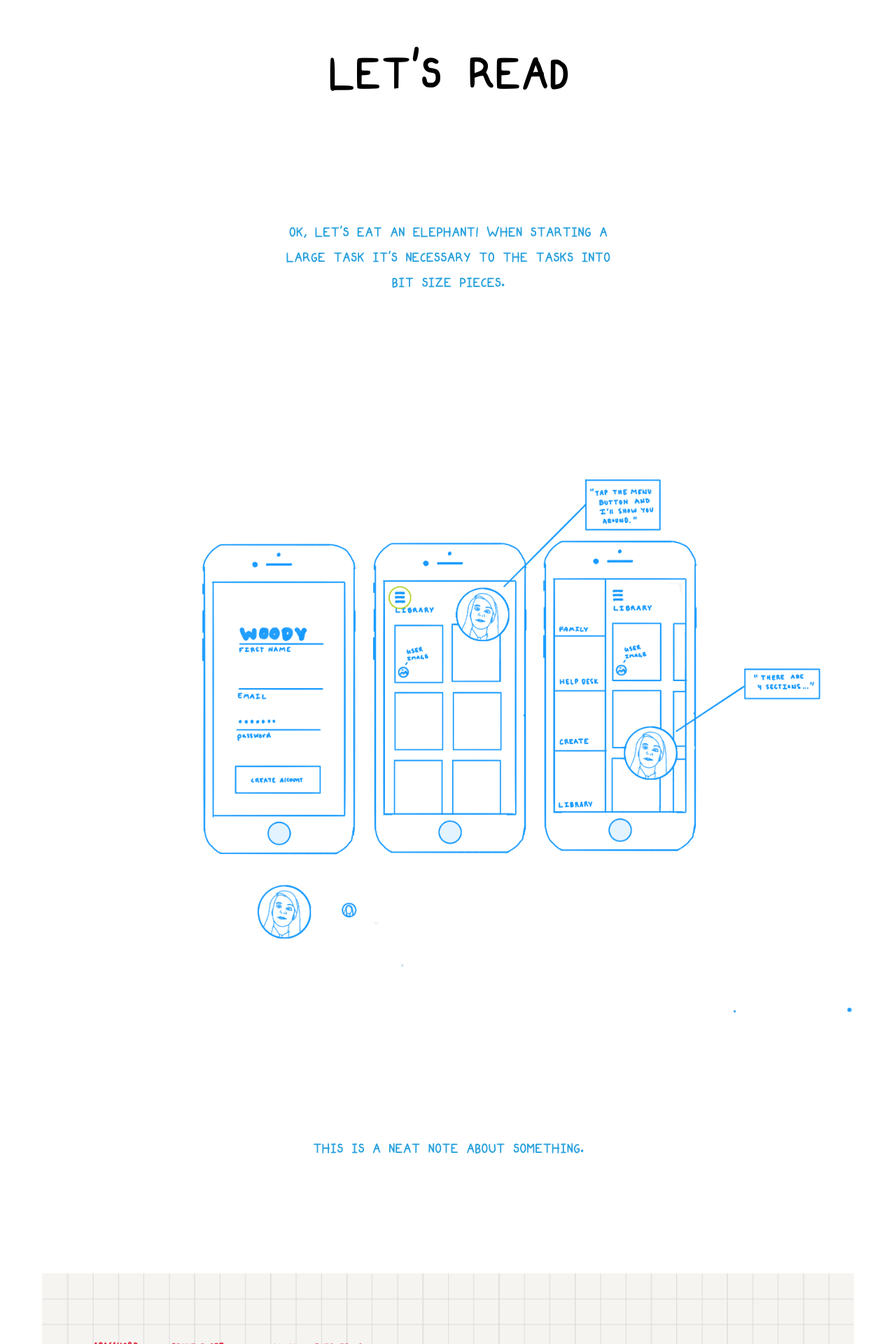
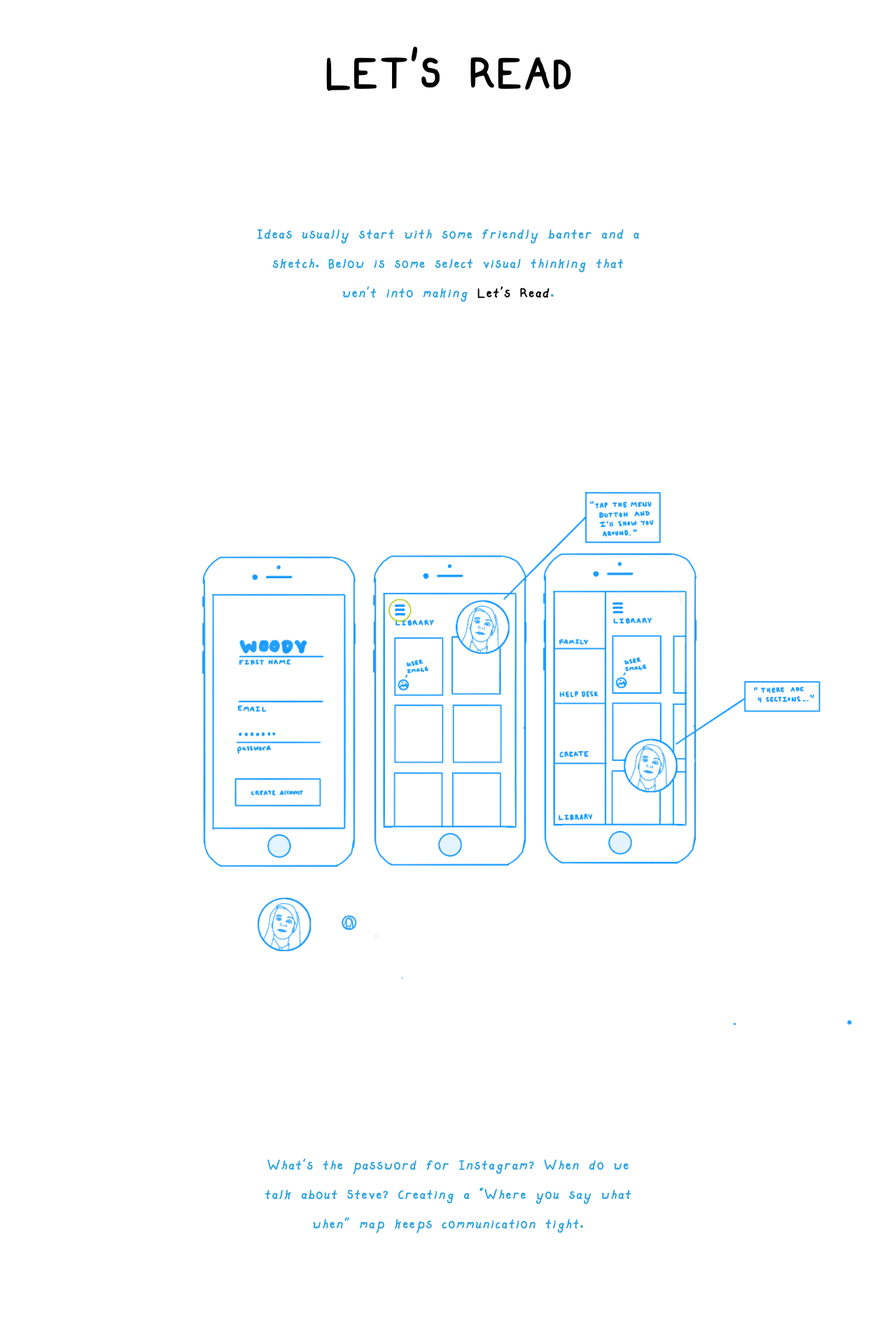
Before and after one commit to barnesy/portfolio, a Jekyll site: the page built from _posts/2018-08-6-lets-read.md, in a window 1280 px wide. Shown: the top 1920 px of the page at 70% size. Built offline with Jekyll 4.4.1, drawn with Linux system fonts in a browser that asks for light colours; some of the changed text lies outside the part shown.

Commit message:
Updates to fonts and styles

```diff
--- a/_posts/2018-08-6-lets-read.md
+++ b/_posts/2018-08-6-lets-read.md
@@ -16,26 +16,32 @@
 link: https://letsreadapp.com
 ---
 
-> Ok, let's eat an elephant! When starting a large task
-> it's necessary to the tasks into bit size pieces.
+> Ideas usually start with some friendly banter and a sketch. Below is some select visual thinking that wen't into making [Let's Read](https://letsreadapp.com).
 
 ![alt text](/assets/img/projects/lets-read/lets-read-accounts.png)
 
-> This is a neat note about something.
+> What's the password for Instagram? When do we talk about Steve?
+> Creating a "Where you say what when" map keeps communication tight.
 
 ![alt text](/assets/img/projects/lets-read/lets-read-systems.png)
 
-![alt text](/assets/img/projects/lets-read/lets-read-invitations.png)
+> Rules for family invitations were fairly complicated. Mapping out the different states helped us design a system to make the UX simple.
 
 ![alt text](/assets/img/projects/lets-read/lets-read-invitations-flow.png)
 
-> This is a neat note about something.
+> Notes happen before or during meetings. Notes turn into tasks. Notes are posted to Slack for further conversation.
 
 ![alt text](/assets/img/projects/lets-read/lets-read-notes.png)
 
+> No one was using the invitation system, so we brought the family higher up in the hierarchy.
+
 ![alt text](/assets/img/projects/lets-read/lets-read-family.png)
 
+> Some early sketches of our data models.
+
 ![alt text](/assets/img/projects/lets-read/lets-read-datas.png)
+
+> Add a whole lot of effort and mistakes, sprinkle in some refactors and walla!
 
 ![alt text](/assets/img/projects/lets-read/lets-read-screens.jpg)
 
--- a/assets/css/main.scss
+++ b/assets/css/main.scss
@@ -21,6 +21,7 @@
   padding: 0;
   font-family: Handsy, 'Rubik', sans-serif;
   font-weight: bold;
+  letter-spacing: 1px;
 }
 
 #container {
@@ -51,6 +52,7 @@
   font-weight: bold;
   margin-bottom: 0;
   color: black;
+  text-transform: uppercase;
 }
 
 h1 {
@@ -58,11 +60,10 @@
   font-size: 5em;
   margin: 30px 0 10px;
   font-family: Handsy;
-  text-transform: uppercase;
 }
 
 h2 {
-  font-size: 3em;
+  font-size: 2.75em;
   margin-bottom: 0;
   font-family: Handsy;
 }
@@ -73,7 +74,7 @@
   text-decoration: none;
   list-style: none;
   padding: 0;
-  max-width: 70%;
+  max-width: 80%;
   line-height: 2em;
   font-size: 1.25em;
   column-count: 3;
@@ -113,13 +114,13 @@
   font-weight: 600;
   flex: 0 0 100%;
   color: $blue;
-  line-height: 1.5em;
+  line-height: 1.75em;
   margin: 0 20px auto;
-  text-transform: uppercase;
+  // text-transform: uppercase;
 }
 
 blockquote {
-  max-width: 500px;
+  max-width: 550px;
   margin: 0 auto;
 }
 
```
Also changed, not shown: assets/fonts/Handsy.otf, assets/img/projects/lets-read/lets-read-doodle.png, assets/img/projects/lets-read/lets-read-notes.png.
